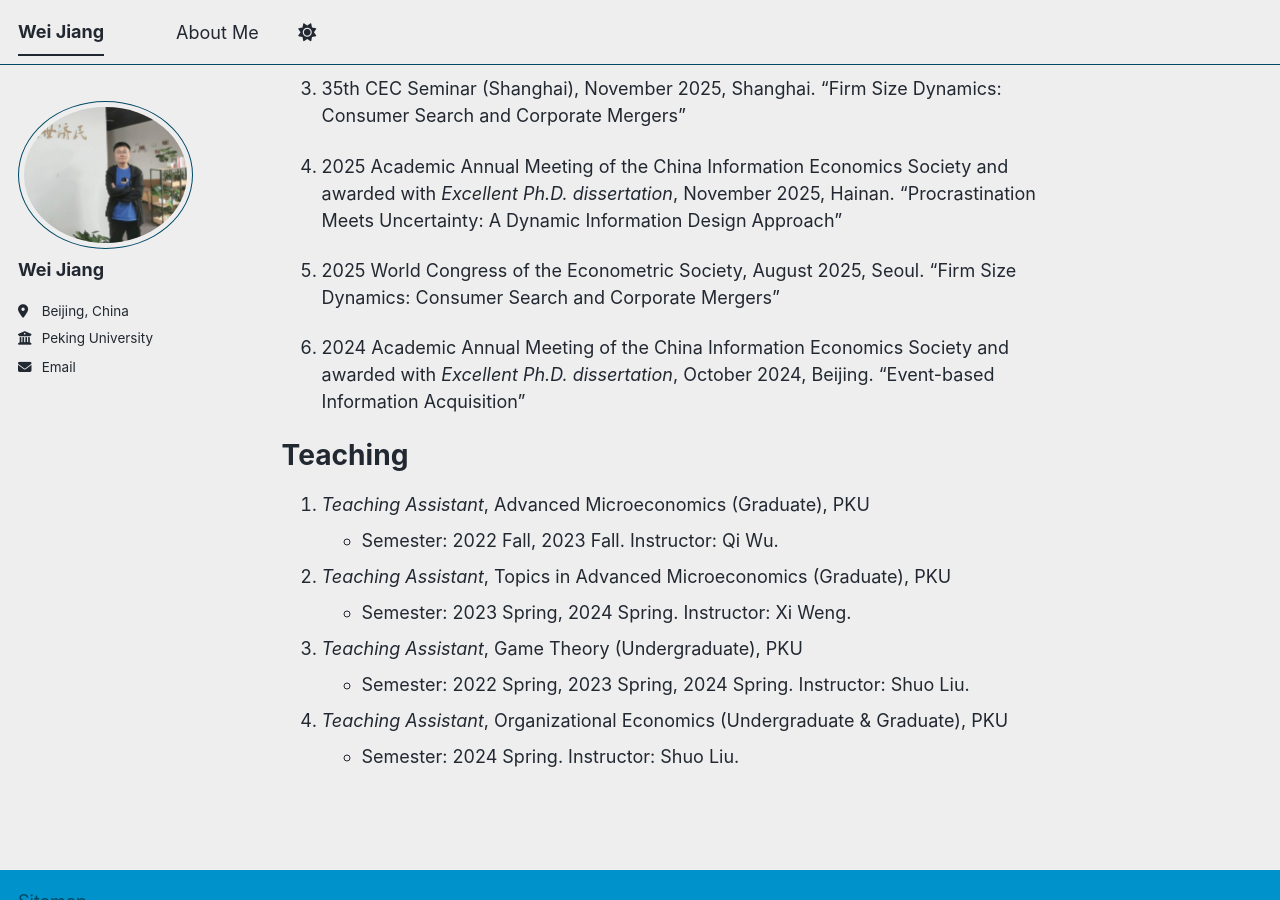
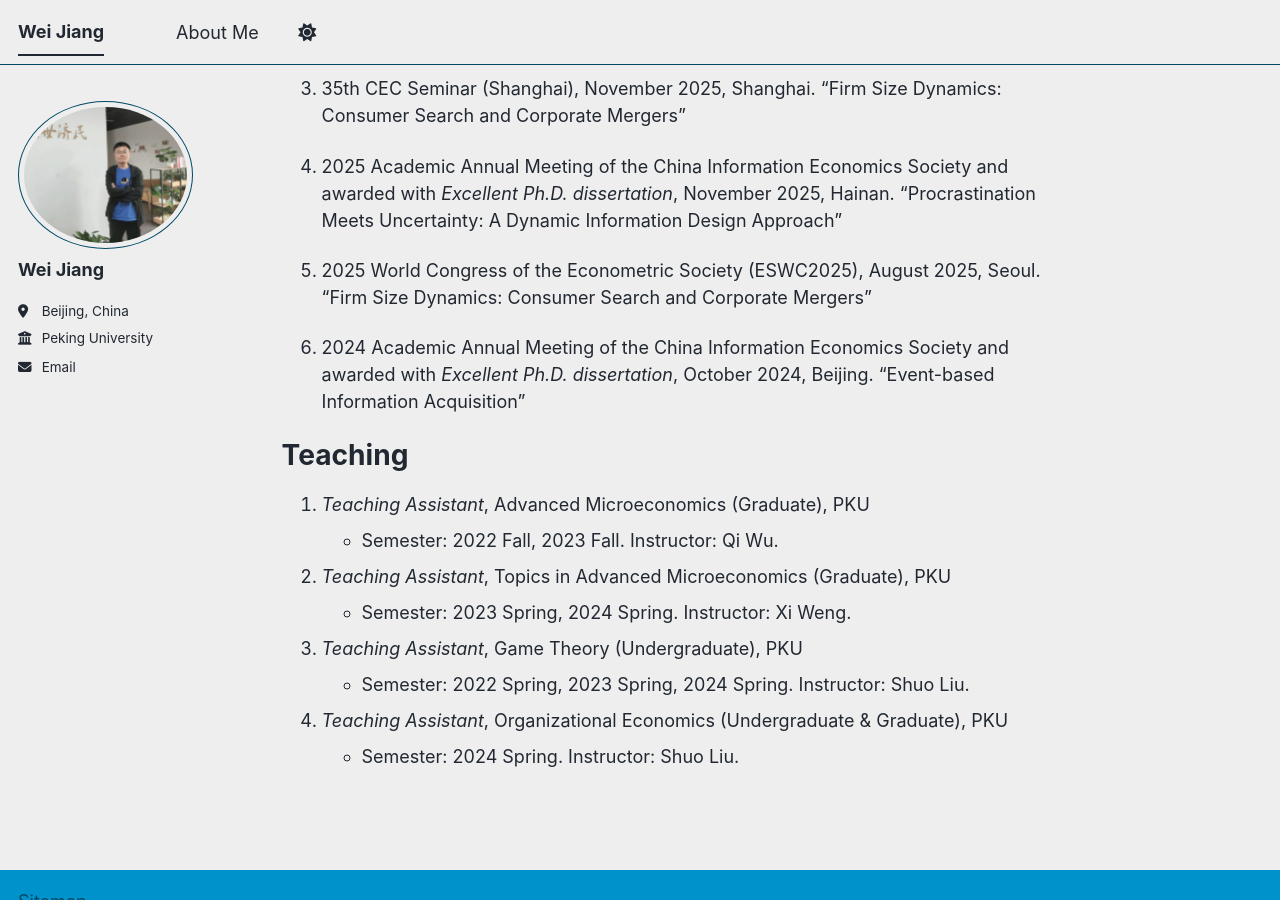
Before and after one commit to jiangwei-econ/jiangwei-econ.github.io, a Jekyll site: the page built from _pages/about.md, in a window 1280 px wide and 900 px high, scrolled down 2129 px. Built offline with Jekyll 4.4.1, drawn with Linux system fonts in a browser that asks for light colours; a script bundle is joined from its source files by our own code; library files that are not in the unit come from our copies.

Commit message:
Update about.md

```diff
--- a/_pages/about.md
+++ b/_pages/about.md
@@ -67,7 +67,7 @@ Conference Presentations
 
 1. 2025 Academic Annual Meeting of the China Information Economics Society and awarded with *Excellent Ph.D. dissertation*, November 2025, Hainan. "Procrastination Meets Uncertainty: A Dynamic Information Design Approach"
 
-1. 2025 World Congress of the Econometric Society, August 2025, Seoul. "Firm Size Dynamics: Consumer Search and Corporate Mergers"
+1. 2025 World Congress of the Econometric Society (ESWC2025), August 2025, Seoul. "Firm Size Dynamics: Consumer Search and Corporate Mergers"
 
 1. 2024 Academic Annual Meeting of the China Information Economics Society and awarded with *Excellent Ph.D. dissertation*, October 2024, Beijing. "Event-based Information Acquisition"
 
```
